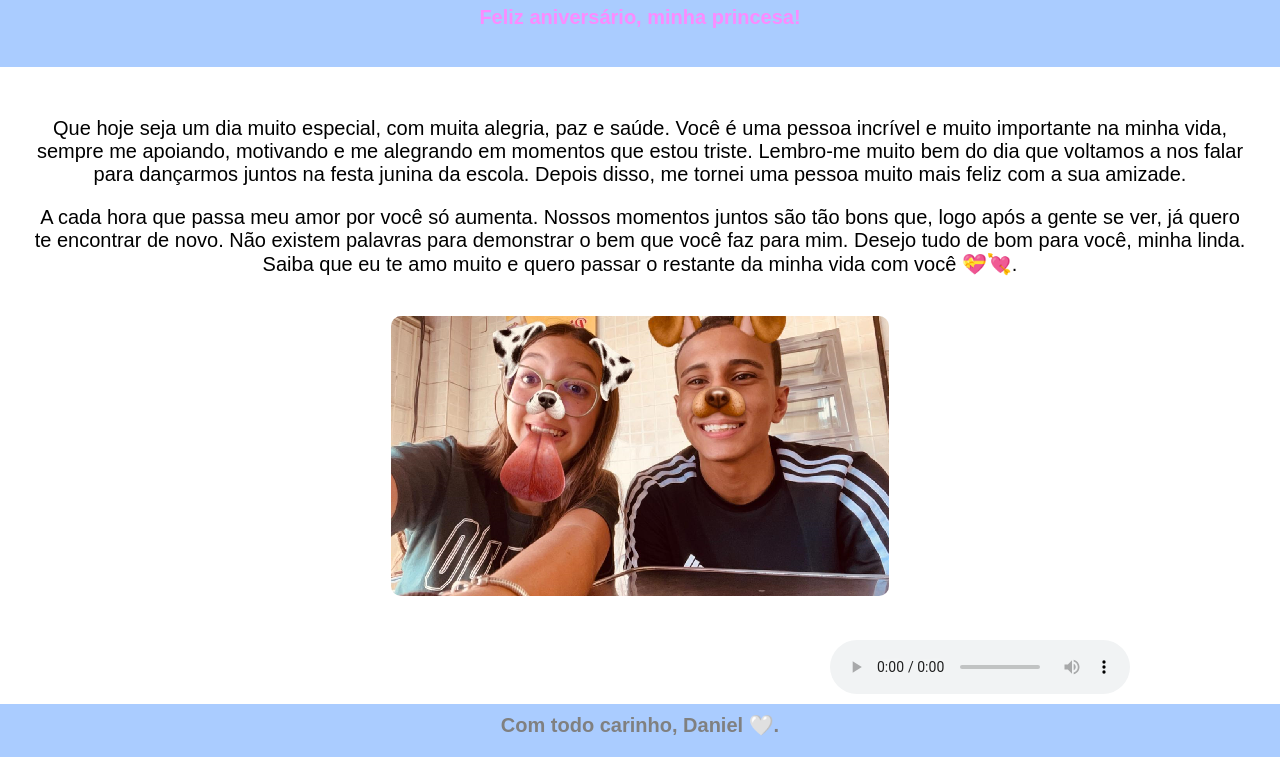
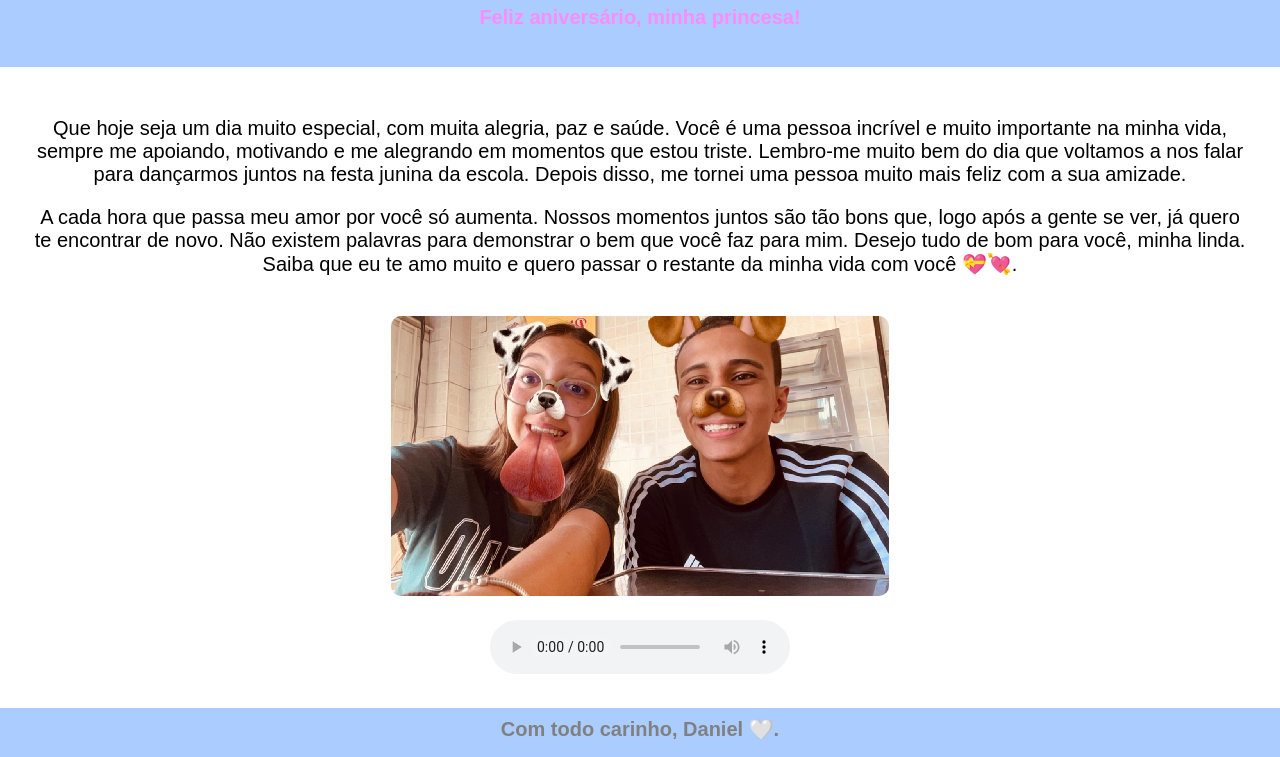
Before and after one commit to danielzinhocode/feliz-aniversarioo, a plain HTML site: page index.html in a window 1280 px wide. Shown: the part 131-888 px from the top of the page. Drawn offline with Linux system fonts and the light colour scheme.

```diff
--- a/css/Livia.css
+++ b/css/Livia.css
@@ -42,14 +42,6 @@
     margin: 20px;
 }
 
-audio#musica{
-    display: block;
-    position: relative;
-    left:800px;
-    top: 20px;
-    width: 300px;
-}
-
 h2{
     font-family: Arial;
     color: grey;
--- a/index.html
+++ b/index.html
@@ -19,8 +19,11 @@
                 <p>A cada hora que passa meu amor por você só aumenta. Nossos momentos juntos são tão bons que, logo após a gente se ver,
                     já quero te encontrar de novo. Não existem palavras para demonstrar o bem que você faz para mim. Desejo tudo de bom para você, minha linda. Saiba que eu te amo muito e quero passar o restante da minha vida com você 💝💘.</p>
                 <img src="./img/Sem título6.png"/>
-                <audio id="musica" controls="controls">
-                    <source src="./media/PraSonhar.mp3" type="audio/mpeg"/>
+                <div>
+                    <audio id="musica" controls="controls">
+                        <source src="./media/PraSonhar.mp3" type="audio/mpeg" />
+                    </audio>
+                </div>
             </div>
         <footer>
             <h2>Com todo carinho, Daniel 🤍.</h2>
```
